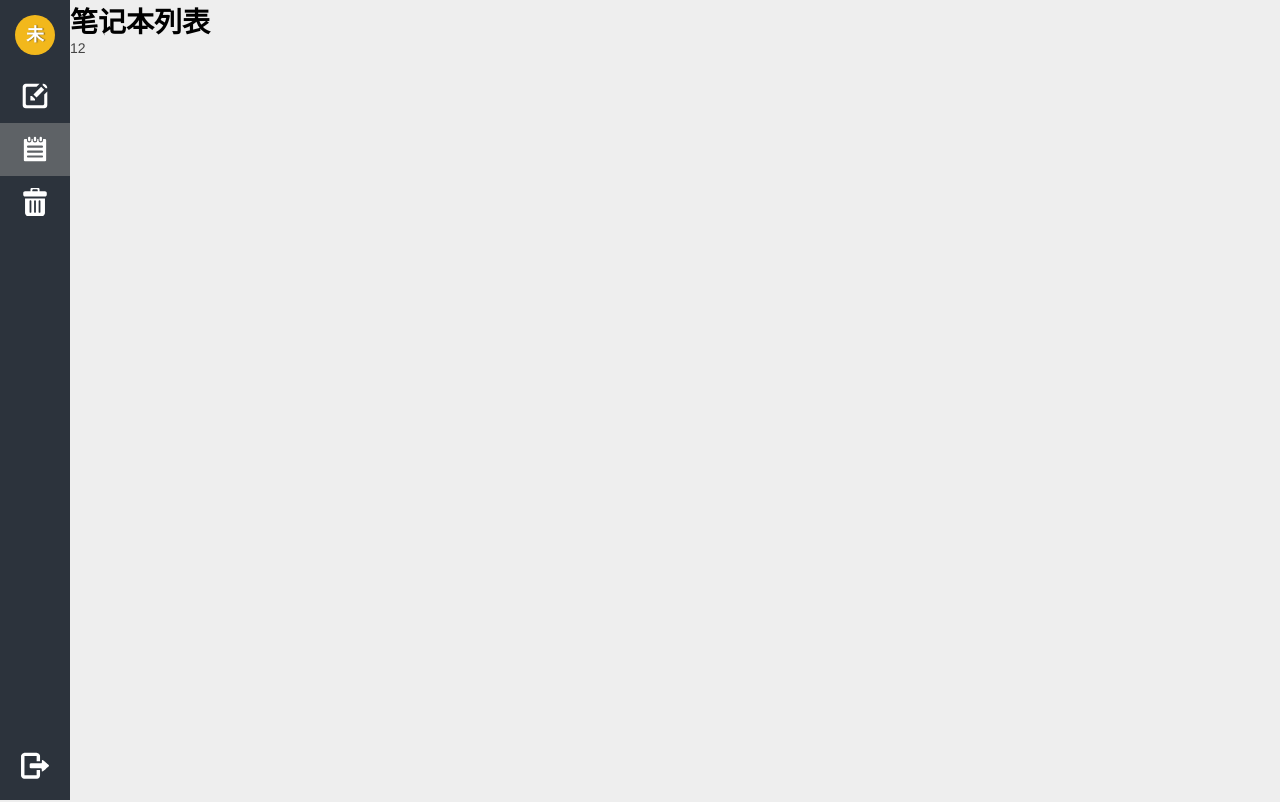
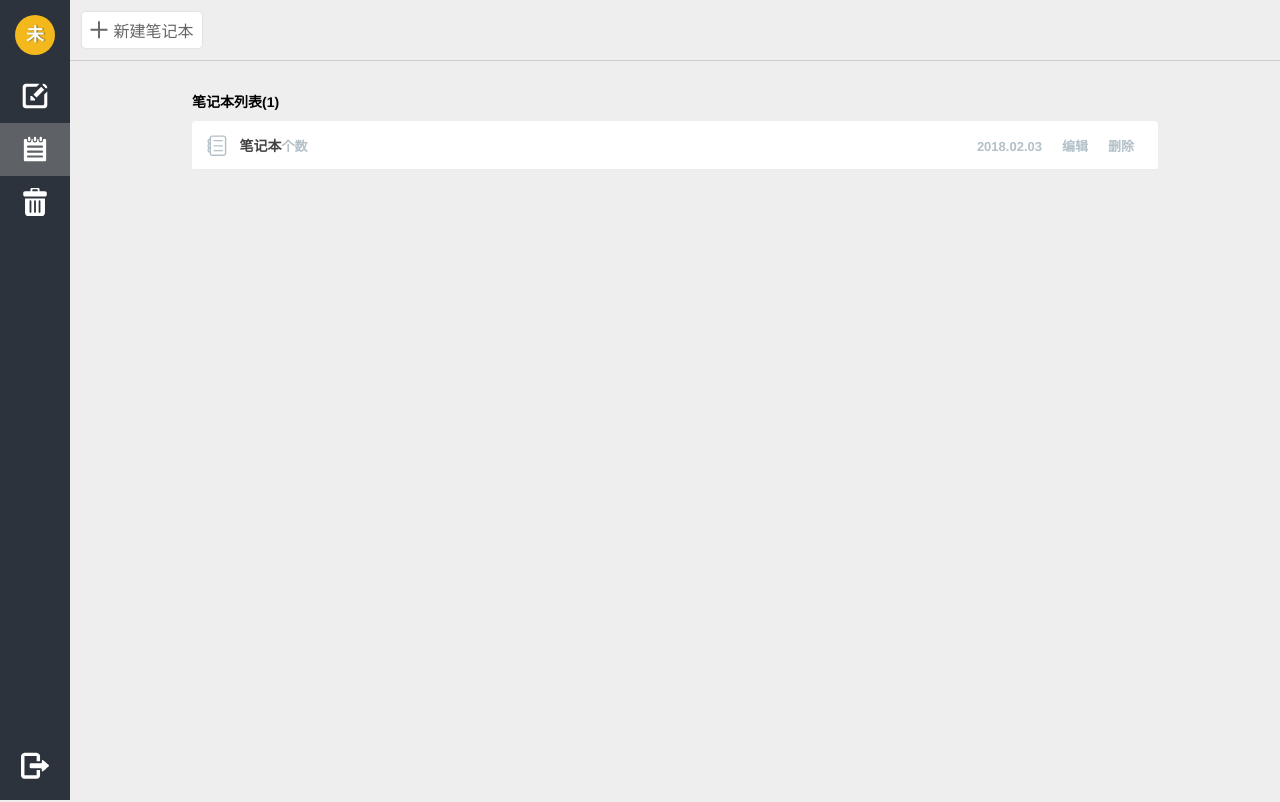
Before and after one commit to jgorijinal/notebook-project, a Vue app: page /#/notebooks in a window 1280 px wide. Built offline with nearby package versions, Linux system fonts and the light colour scheme; no server answers.

Commit message:
完成笔记本列表的初步html和css

```diff
--- a/src/components/NotebookList.vue
+++ b/src/components/NotebookList.vue
@@ -1,25 +1,47 @@
 <template>
-<div id="notebookList">
-  <h1>{{msg}}</h1>
-  <ul>
-    <router-link to="/note/1">1</router-link>
-    <router-link to="/note/2">2</router-link>
-  </ul>
-</div>
+  <div id="notebookList" class="detail">
+    <header>
+      <a href="#" class="btn">
+        <Icon name="plus"></Icon>
+        <span>新建笔记本</span></a>
+    </header>
+    <main>
+      <div class="layout">
+        <h3>笔记本列表(1)</h3>
+        <div class="book-list">
+          <router-link to="/note/1" class="notebook">
+            <div  class="left">
+              <span><Icon name="note2"></Icon></span>{{'笔记本'}}
+              <span>{{'个数'}}</span>
+            </div>
+            <div class="right">
+              <span class="date">{{'2018.02.03'}}</span>
+              <span class="action">编辑</span>
+              <span class="action">删除</span>
+            </div>
+          </router-link>
+        </div>
+      </div>
+    </main>
+
+  </div>
 </template>
 
 <script>
 import Auth from '../apis/auth'
+import Icon from './Icon.vue'
+
 export default {
   name: "NotebookList",
-  data(){
+  components: {Icon},
+  data() {
     return {
-      msg:'笔记本列表'
+      msg: '笔记本列表'
     }
   },
   created() {
-    Auth.getInfo().then(response=>{
-      if(!response.isLogin){
+    Auth.getInfo().then(response => {
+      if (!response.isLogin) {
         this.$router.push('/login')
       }
 
@@ -28,6 +50,95 @@ export default {
 }
 </script>
 
-<style scoped>
+<style lang="less" scoped>
+#notebookList {
+  flex: 1;
+  header {
+    padding: 12px;
+    border-bottom: 1px solid #ccc;
+    .btn {
+      width: 120px;
+      display: flex;
+      justify-content: space-around;
+      align-items: center;
+      padding:6px 0 ;
+      border-radius:4px;
+      .iconfont {
+        margin-left:6px;
+        width:1.5em;
+      }
+      span {
+        font-size: 16px;
+        margin-right:6px;
+      }
+    }
+  }
+  main {
+    height: calc(100vh - 59px);
+    overflow: scroll;
+    padding: 30px 40px;
+    .layout {
+      max-width: 966px;
+      margin: 0 auto;
+      height: 100%;
+      h3{
+        font-size: 14px;
+        color: #000;
+      }
+      .book-list {
+        margin-top: 10px;
+        font-size: 14px;
+        color: #666;
+        background-color: #fff;
+        border-radius: 4px;
+        font-weight: bold;
+        span {
+          font-size: 13px;
+          font-weight:bold ;
+          color: #b3c0c8;
+          margin-right: 10px;
+        }
+        .notebook{
+          display: flex;
+          justify-content: space-between;
+          align-items: center;
+          cursor: pointer;
+          border-bottom: 1px solid #ebebeb;
+          padding: 12px 14px;
+          .left,.right{
+            display: flex;
+            align-items: center;
+            vertical-align: middle;
+          }
+          .left{
+
+          }
+          .right{
+            span{margin:0}
+            .date{
+            margin-top: 2.5px;
+              padding: 0 10px;
+            }
+            .action{
+              transition: all 0.2s;
+              border-radius:4px ;
+              padding: 0 10px;
+            }
+            .action:hover{
+              transform: scale(1.1);
+            }
+          }
+          &:hover{
+            background-color: #f7fafd;
+          }
+        }
+      }
+    }
+  }
+
+}
+
+
+
 
 </style>
```
Also changed, not shown: src/components/iconfont.js.
